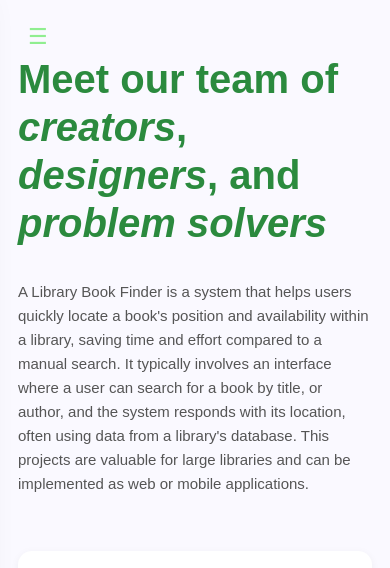
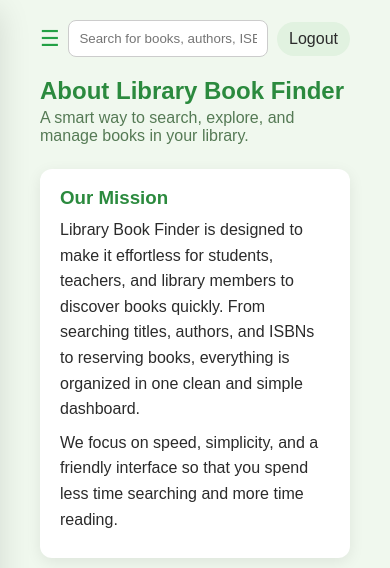
Before and after one commit to AbhishekCodes0615/Libary-book-finder, a Flask app: page /aboutus in a window 390 px wide. Shown: the top 568 px of the page. Run offline with Flask 3, Linux system fonts and the light colour scheme; some libraries are stand-ins or nearby versions.

Commit message:
add some changes

```diff
--- a/static/aboutus.css
+++ b/static/aboutus.css
@@ -1,160 +1,138 @@
-/* ===== GLOBAL STYLES ===== */
-body {
-    margin: 0;
+/* Light-Green About Us Theme (same as Catalogue) */
+
+/* ROOT COLORS */
+:root{
+  --bg: #f0f8ee;
+  --text: #2b2b2b;
+
+  --green-dark: #4a7540;
+  --green-mid: #5b9151;
+  --green-accent: #23a045;
+
+  --sidebar-bg: #4a7540;
+  --sidebar-text: #e6f2e3;
+
+  --card-bg: #ffffff;
+
+  --shadow: 0 4px 15px rgba(0,0,0,0.08);
+  --radius: 12px;
+
   font-family: Arial, Helvetica, sans-serif;
-    background: #faf9ff;
-    color: #333;
-    display: flex;
 }
 
-/* ===== MENU BUTTON (added) ===== */
-.menu-btn {
-    display: block; /* shown on small screens via media query */
-    position: fixed;
-    top: 16px;
-    left: 16px;
-    z-index: 60;
-    background: transparent;
-    color: lightgreen;
-    cursor: pointer;
-    border: none;
-    padding: 10px 12px;
-    border-radius: 10px;
-    font-size: 22px;
-    line-height: 1;
-
-    /* box-shadow: 0 6px 18px rgba(74,74,216,0.12);  */
-    transition: transform 0.15s ease, opacity 0.15s ease;
+*{
+  margin:0;
+  padding:0;
+  box-sizing:border-box;
 }
 
-/* small pressed effect */
-.menu-btn:active { transform: scale(0.98); }
-
-/* ===== SIDEBAR ===== */
-.sidebar {
-    width: 230px;
-    background: #4a7540;
-    height: 100vh;
-    padding: 28px 20px;
-    border-right: 1px solid #eee;
-    box-sizing: border-box;
-    position: relative;
-    z-index: 50;
-    transition: transform 0.28s cubic-bezier(.2,.9,.2,1);
+body{
+  display:flex;
+  min-height:100vh;
+  background:var(--bg);
+  color:var(--text);
 }
 
-/* When sidebar is 'open' on small screens we add class .open to show it */
-.sidebar.open {
-    transform: translateX(0);
+/* SIDEBAR */
+.sidebar{
+  width:230px;
+  background:#4a7540;
+  color:#fff;
+  display:flex;
+  flex-direction:column;
+  justify-content:space-between;
+  padding:20px;
+  transition:transform .3s ease;
 }
 
-/* collapsed state (used on small screens via media query) */
-/* default transform for small screens is set in media query below */
+.sidebar.hide{transform:translateX(-100%)}
 
-/* rest of sidebar styles unchanged */
-.sidebar-title {
-  font-size: 18px;
-  letter-spacing: 1px;
-  margin-bottom: 26px;
-  color: #ffffff;
+.sidebar h2{
+  font-size:18px;
+  letter-spacing:1px;
+  margin-bottom:30px;
+  color:white;
 }
 
-.nav-list {
-    list-style: none;
-    margin-top: 6px;
-}
+.sidebar ul{list-style:none}
 
-.nav-list li {
-    margin:6px 0;
-}
-
-.nav-list a {
+/* Sidebar menu link styling */
+.sidebar ul li a {
   text-decoration: none;
+  color: #e6f2e3;
   font-weight: 500;
-    color: #e6f2e3;
   padding: 8px 10px;
+  border-radius: 6px;
   display: block;
-    border-radius: 6px;
   transition: 0.25s ease;
 }
 
-.nav-list a:hover {
+.sidebar ul li a:hover {
   color: #ffffff;
-    background: rgba(255, 255, 255, 0.08);
+  background: rgba(255,255,255,0.08);
 }
 
-.nav-list a.active {
-    background: rgba(255, 255, 255, 0.18);
+.sidebar ul li.active a {
   color: #ffffff;
+  background: rgba(255,255,255,0.18);
   font-weight: 600;
 }
 
-/* ===== MAIN CONTENT ===== */
-.content {
-    flex: 1;
-    padding: 50px 70px;
-    overflow-y: auto;
+/* Optional event box if needed later (kept same) */
+.event-box{
+  background:var(--green-mid);
+  padding:15px;
+  border-radius:10px;
+  margin-top:40px;
+  color:#fff;
+}
+.event-box button{
+  margin-top:10px;
+  padding:8px 15px;
+  background:var(--green-accent);
+  border:none;
+  color:#fff;
+  border-radius:5px;
+  cursor:pointer;
+}
+.event-box button:hover{background:#1d863a}
+
+/* MAIN */
+.main{
+  flex:1;
+  padding:20px 40px;
 }
 
-/* ===== HERO SECTION ===== */
-.hero-text h1 {
-    font-size: 40px;
-    font-weight: 600;
-    line-height: 1.2;
-    max-width: 700px;
-    color: #2b8a3e;
+/* TOPBAR */
+.topbar{
+  display:flex;
+  justify-content:space-between;
+  align-items:center;
 }
 
-.hero-text i {
-    font-style: italic;
+.menu-icon{
+  display:none;
+  font-size:24px;
+  cursor:pointer;
+  color:#6fd684;
 }
 
-.hero-sub {
-    margin-top: 20px;
-    max-width: 520px;
-    font-size: 15px;
-    line-height: 1.6;
-    color: #555;
+.search-box input{
+  padding:10px;
+  width:300px;
+  border:1px solid #ccc;
+  border-radius:8px;
+  outline:none;
+  transition:.3s;
+}
+.search-box input:focus{
+  border-color:var(--green-accent);
+}
+.search-box input:hover{
+  transform:scale(1.05);
+  border-color:var(--green-accent);
 }
 
-/* ===== TEAM GRID ===== */
-.team-grid {
-    display: grid;
-    grid-template-columns: repeat(auto-fit, minmax(230px, 1fr));
-    gap: 35px;
-    margin-top: 55px;
-}
-
-.team-card {
-    background: white;
-    padding: 20px;
-    border-radius: 14px;
-    text-align: center;
-    box-shadow: 0 2px 8px rgba(0,0,0,0.05);
-}
-.team-card:hover{
-  transform:scale(1.05);
-  box-shadow:0 0 25px #e2efe7;
-  border:2px solid #23a045;
-}
-
-.team-card img {
-    width: 60%;
-    border-radius: 12px;
-    margin-bottom: 14px;
-}
-
-
-.team-card h3 {
-    font-size: 18px;
-    margin: 0 0 5px 0;
-}
-
-.team-card small {
-    font-size: 14px;
-    color: #777;
-}
-/* logout  */
 .logout {
   background: #e1f2e0;
   padding: 8px 12px;
@@ -164,66 +142,234 @@ body {
 }
 .logout :hover{
   background-color: #23a045;
-
 }
 
-/* ===== SIDEBAR OVERLAY (added) ===== */
-.sidebar-overlay {
-    display: none;
-    position: fixed;
-    inset: 0;
-    background: rgba(0,0,0,0.28);
-    z-index: 40;
-    transition: opacity 0.2s ease;
-    opacity: 0;
+/* ABOUT WRAPPER */
+.about-wrap{
+  margin-top:20px;
 }
 
-/* When visible (small screens) we'll set display:block and opacity:1 via media query when sidebar is open */
-
-/* ===== RESPONSIVE ===== */
-@media (max-width: 900px) {
-    /* show menu button on small screens */
-    .menu-btn {
-        display: block;
+/* HEADER */
+.about-header{
+  display:flex;
+  justify-content:space-between;
+  align-items:flex-end;
+  flex-wrap:wrap;
+  gap:10px;
 }
 
-    /* make sidebar overlay and sidebar behavior for small screens */
-    .sidebar {
+.about-header h2{
+  color:#2b8a3e;
+}
+
+.about-header .subtitle{
+  margin-top:4px;
+  color:#557a55;
+  max-width:580px;
+}
+
+/* HERO SECTION */
+.about-hero{
+  margin-top:24px;
+  display:grid;
+  grid-template-columns:2fr 1.4fr;
+  gap:20px;
+}
+
+.hero-text{
+  background:#ffffff;
+  padding:18px 20px;
+  border-radius:var(--radius);
+  box-shadow:var(--shadow);
+}
+
+.hero-text h3{
+  color:#2b8a3e;
+  margin-bottom:8px;
+}
+
+.hero-text p{
+  margin-bottom:8px;
+  line-height:1.6;
+}
+
+.hero-box{
+  background:#e7f5e6;
+  padding:18px 20px;
+  border-radius:var(--radius);
+  box-shadow:var(--shadow);
+}
+
+.hero-box h4{
+  color:#2b8a3e;
+  margin-bottom:8px;
+}
+
+.hero-box ul{
+  list-style:disc;
+  margin-left:18px;
+  line-height:1.6;
+}
+
+/* ABOUT GRID CARDS */
+.about-grid{
+  margin-top:26px;
+  display:grid;
+  grid-template-columns:repeat(auto-fit, minmax(220px,1fr));
+  gap:18px;
+}
+
+.about-card{
+  background:#fff;
+  border-radius:var(--radius);
+  padding:16px 18px;
+  box-shadow:var(--shadow);
+}
+
+.about-card h4{
+  color:#2b8a3e;
+  margin-bottom:8px;
+}
+
+.about-card p{
+  line-height:1.6;
+}
+
+/* HOW IT WORKS */
+.about-how{
+  margin-top:30px;
+  background:#ffffff;
+  padding:18px 20px;
+  border-radius:var(--radius);
+  box-shadow:var(--shadow);
+}
+
+.about-how h3{
+  color:#2b8a3e;
+  margin-bottom:8px;
+}
+
+.about-how ol{
+  margin-left:18px;
+  line-height:1.7;
+}
+
+/* FOOTER INFO */
+.about-footer{
+  margin-top:24px;
+  padding:18px 20px;
+  border-radius:var(--radius);
+  background:#e9f7ea;
+  box-shadow:var(--shadow);
+}
+
+.about-footer h3{
+  color:#2b8a3e;
+  margin-bottom:8px;
+}
+
+.about-footer p{
+  line-height:1.6;
+}
+
+.about-footer .small-note{
+  font-size:13px;
+  color:#577a57;
+  margin-top:4px;
+}
+
+/* ---------- Responsive layout ---------- */
+
+@media(max-width:768px){
+  body{flex-direction:column}
+  .sidebar{
+    position:fixed;
+    left:0;
+    top:0;
+    height:100%;
+    z-index:100;
+  }
+
+  .menu-icon{display:block}
+  .search-box input{width:200px}
+
+  .about-hero{
+    grid-template-columns:1fr;
+  }
+}
+
+/* ---------- Responsive sidebar behavior & overlay ---------- */
+
+/* ensure transform is used for hide/show so animation works smoothly */
+.sidebar{
+  transform: translateX(0);
+  transition: transform .28s ease, box-shadow .28s ease;
+  will-change: transform;
+}
+
+/* mobile: keep sidebar hidden by default (we'll toggle .hide) */
+@media (max-width: 992px) {
+  .sidebar{
     position: fixed;
     left: 0;
     top: 0;
     height: 100vh;
-        transform: translateX(-110%); /* hidden by default */
-        will-change: transform;
-        box-shadow: 8px 0 30px rgba(24, 20, 64, 0.08);
+    z-index: 1200;
+    width: 260px;
+    padding: 22px;
+    box-shadow: 0 10px 30px rgba(0,0,0,0.12);
+    transform: translateX(-100%);
+    background: var(--sidebar-bg);
   }
 
-    /* when open we add .open class (see JS) */
-    .sidebar.open + .content { /* no effect but keeps specificity; actual transform handled on .sidebar.open */ }
-
-    .sidebar.open ~ .sidebar-overlay {
-        display: block;
-        opacity: 1;
+  /* class to show the sidebar */
+  .sidebar:not(.hide){
+    transform: translateX(0);
   }
 
-    /* overlay visible when sidebar is open (we rely on .sidebar.open to show overlay) */
-    .sidebar.open ~ .sidebar-overlay {
-        display: block;
+  /* menu icon visible on small devices */
+  .menu-icon{
+    display:block;
+    color:var(--green-accent);
+    font-size:22px;
+    cursor:pointer;
   }
 
-    /* show overlay with opacity transition */
-    .sidebar.open ~ .sidebar-overlay {
-        opacity: 1;
+  /* overlay covers page when sidebar open */
+  .sidebar-overlay{
+    display: none;
+    position: fixed;
+    inset: 0;
+    z-index: 1100;
+    background: rgba(0,0,0,0.35);
+    backdrop-filter: blur(1px);
+  }
+  .sidebar-overlay.show{
+    display:block;
   }
 
-    /* main content should still scroll underneath; padding can be slightly reduced on small screens */
-    .content {
-        padding: 22px 18px;
+  /* ensure main content isn't interactive under overlay */
+  .main[aria-hidden="true"]{
+    pointer-events: none;
+    user-select: none;
   }
 }
 
-/* Keep theme and look consistent on large screens; menu button hidden there */
-@media (min-width: 901px) {
-    .sidebar-overlay { display: none !important; }
-    .menu-btn { display: none !important; }
+/* larger screens: keep menu-icon hidden (restore original behavior) */
+@media (min-width: 993px) {
+  .sidebar{
+    position: static;
+    transform: translateX(0) !important;
+    width: 230px;
+    box-shadow: none;
   }
+  .menu-icon{ display:none; }
+  .sidebar-overlay{ display:none; }
+}
+
+/* small accessibility focus state for the menu icon */
+.menu-icon:focus{
+  outline: 3px solid rgba(35,160,69,0.2);
+  outline-offset: 3px;
+  border-radius:6px;
+}
--- a/static/mybooks.css
+++ b/static/mybooks.css
@@ -35,7 +35,7 @@ body{
 }
 
 /* SIDEBAR */
-.sidebar{
+.sidebar
   width:230px;
   background:#4a7540;
   color:var(--sidebar-text);
--- a/templates/aboutus.html
+++ b/templates/aboutus.html
@@ -1,81 +1,173 @@
 <!DOCTYPE html>
 <html lang="en">
 <head>
-    <meta charset="UTF-8" />
-    <meta name="viewport" content="width=device-width, initial-scale=1.0" />
-    <title>About Us</title>
-
-    <link rel="stylesheet" href="{{ url_for('static', filename='aboutus.css') }}">
+  <meta charset="utf-8" />
+  <meta name="viewport" content="width=device-width, initial-scale=1" />
+  <title>About Us — Library Book Finder</title>
+  <link rel="stylesheet" href="{{ url_for('static', filename='aboutus.css') }}">
+  <!-- font awesome for user icon (optional) -->
+  <link rel="stylesheet" href="https://cdnjs.cloudflare.com/ajax/libs/font-awesome/7.0.1/css/all.min.css">
 </head>
-
 <body>
 
-    <!-- MENU BUTTON (added) -->
-    <button class="menu-btn" aria-label="Toggle menu" aria-expanded="false">☰</button>
-
-    <!-- SIDEBAR -->
-    <aside class="sidebar" id="sidebar">
-        <h2 class="sidebar-title">LIBRARY BOOK FINDER</h2>
-
-        <ul class="nav-list">
-            <li><a href="{{ url_for('dashboard') }}">Home</a></li>
+<!-- Sidebar (same structure & theme) -->
+<div id="sidebar" class="sidebar hide" aria-label="Primary">
+  <div>
+    <h2> LIBRARY BOOK FINDER</h2>
+    <ul>
+      <li><a href="{{ url_for('dashboard') }}">Home</a></li>
       <li><a href="{{ url_for('catalogue') }}">Catalogue</a></li>
       <li><a href="{{ url_for('mybooks') }}">My Books</a></li>
       <li class="active"><a href="{{ url_for('aboutus') }}">About Us</a></li>
+    </ul>
+  </div>
+</div>
+
+<div class="main">
+  <!-- Topbar with responsive menu button (shows on mini screen) -->
+  <div class="topbar">
+    <span id="menuBtn" class="menu-icon" onclick="toggleMenu()" role="button" aria-controls="sidebar" aria-expanded="false" aria-label="Open menu">☰</span>
+    <div class="search-box" role="search">
+      <input type="text" placeholder="Search for books, authors, ISBN..." aria-label="Search all books">
+    </div>
+    <div class="logout">Logout</div>
+  </div>
+
+  <!-- ABOUT CONTENT -->
+  <div class="about-wrap" role="main">
+    <div class="about-header">
+      <div>
+        <h2>About Library Book Finder</h2>
+        <p class="subtitle">
+          A smart way to search, explore, and manage books in your library.
+        </p>
+      </div>
+    </div>
+
+    <!-- Hero Section -->
+    <section class="about-hero">
+      <div class="hero-text">
+        <h3>Our Mission</h3>
+        <p>
+          Library Book Finder is designed to make it effortless for students, teachers,
+          and library members to discover books quickly. From searching titles,
+          authors, and ISBNs to reserving books, everything is organized in one
+          clean and simple dashboard.
+        </p>
+        <p>
+          We focus on speed, simplicity, and a friendly interface so that
+          you spend less time searching and more time reading.
+        </p>
+      </div>
+      <div class="hero-box">
+        <h4>Key Highlights</h4>
+        <ul>
+          <li>Fast search by title, author, category, and ISBN.</li>
+          <li>Simple dashboard for managing your books.</li>
+          <li>Responsive design — works on mobile & desktop.</li>
+          <li>Clean, green theme for a calm reading vibe.</li>
         </ul>
-    </aside>
+      </div>
+    </section>
 
+    <!-- Features / Info cards -->
+    <section class="about-grid">
+      <div class="about-card">
+        <h4>For Students</h4>
+        <p>
+          Quickly find the books you need for your course or interest.
+          Filter by category like Literature, Sci-Fi, Historical,
+          and Computer Science, then add them to your personal list.
+        </p>
+      </div>
+      <div class="about-card">
+        <h4>For Librarians</h4>
+        <p>
+          Keep track of popular titles, manage reservations, and
+          organize the collection digitally while still keeping the
+          physical library experience alive.
+        </p>
+      </div>
+      <div class="about-card">
+        <h4>For Everyone</h4>
+        <p>
+          Whether you just love reading or you’re doing research,
+          Library Book Finder helps you explore new books and
+          keep your favourites within reach.
+        </p>
+      </div>
+    </section>
 
-    <!-- MAIN CONTENT -->
-    <main class="content">
+    <!-- How it works -->
+    <section class="about-how">
+      <h3>How It Works</h3>
+      <ol>
+        <li>Open the <strong>Catalogue</strong> to browse all available books.</li>
+        <li>Use the search bar and filters to refine the list.</li>
+        <li>Open a book’s details to learn more and reserve it.</li>
+        <li>Track your selected books in the <strong>My Books</strong> section.</li>
+      </ol>
+    </section>
 
+    <!-- Contact / Footer info -->
+    <section class="about-footer">
+      <h3>Contact & Support</h3>
+      <p>
+        Have suggestions or found an issue? You can reach the Library
+        Book Finder team through your library staff or system administrator.
+      </p>
+      <p class="small-note">
+        This project is created as a smart library management tool to enhance
+        the reading experience and simplify book discovery.
+      </p>
+    </section>
+  </div>
+</div>
 
+<!-- overlay (for mobile when sidebar open) -->
+<div class="sidebar-overlay" id="sidebarOverlay" aria-hidden="true"></div>
 
-        <!-- HERO TEXT -->
-        <section class="hero-text">
-            <h1>
-                Meet our team of <i>creators</i>,
-                <i>designers</i>, and
-                <i>problem solvers</i>
-            </h1>
+<!-- SCRIPT: responsive sidebar toggle -->
+<script>
+  const sidebar = document.getElementById('sidebar');
+  const sidebarOverlay = document.getElementById('sidebarOverlay');
+  const mainContent = document.querySelector('.main');
+  const menuBtn = document.getElementById('menuBtn');
 
-            <p class="hero-sub">
-                A Library Book Finder is a system that helps users quickly locate a book's position and availability within a library, saving time and effort compared to a manual search. It typically involves an interface where a user can search for a book by title, or author, and the system responds with its location, often using data from a library's database. This projects are valuable for large libraries and can be implemented as web or mobile applications.
-            </p>
-        </section>
+  function openSidebar() {
+    sidebar.classList.remove('hide');
+    sidebarOverlay.classList.add('show');
+    mainContent.setAttribute('aria-hidden', 'true');
+    menuBtn.setAttribute('aria-expanded', 'true');
+  }
 
+  function closeSidebar() {
+    sidebar.classList.add('hide');
+    sidebarOverlay.classList.remove('show');
+    mainContent.removeAttribute('aria-hidden');
+    menuBtn.setAttribute('aria-expanded', 'false');
+  }
 
-        <!-- TEAM GRID -->
-        <section class="team-grid">
+  function toggleMenu() {
+    const isHidden = sidebar.classList.contains('hide');
+    if (isHidden) {
+      openSidebar();
+    } else {
+      closeSidebar();
+    }
+  }
 
-            <div class="team-card">
-                <img src="https://img.freepik.com/free-vector/woman-with-long-brown-hair-pink-shirt_90220-2940.jpg?semt=ais_hybrid&w=740&q=80" alt="Team member">
-                <h3>Ashi Agarwal</h3>
-                <small>MySQL,PYTHON</small>
-            </div>
+  // Close sidebar when clicking outside on overlay (mobile)
+  sidebarOverlay.addEventListener('click', closeSidebar);
 
-            <div class="team-card">
-                <img src="https://cdn-icons-png.flaticon.com/512/3135/3135715.png" alt="Team member">
-                <h3>Ankit Singh</h3>
-                <small>JAVASCRIPT</small>
-            </div>
-
-
-
-            <div class="team-card">
-                <img src="https://cdn-icons-png.flaticon.com/512/3135/3135715.png" alt="Team member">
-                <h3>Abshishek Kumar</h3>
-                <small>HTML,CSS</small>
-            </div>
-
-        </section>
-
-    </main>
-
-    <!-- overlay to close sidebar on small screens -->
-    <div class="sidebar-overlay" id="sidebarOverlay" aria-hidden="true"></div>
-
-    <script src="{{ url_for('static', filename='aboutus.js') }}"></script>
+  // Optional: close on ESC key
+  window.addEventListener('keydown', function (e) {
+    if (e.key === 'Escape') {
+      closeSidebar();
+    }
+  });
+</script>
+<script src="{{ url_for('static', filename='aboutus.js') }}"></script>
 
 </body>
 </html>
```
Lines whose indentation alone changed are shown as unchanged.
